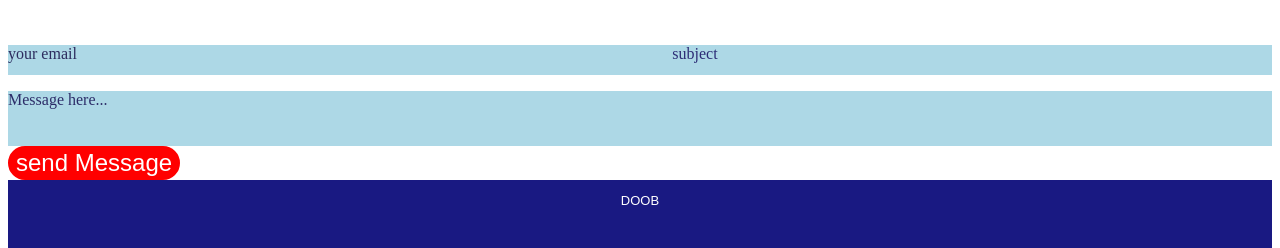
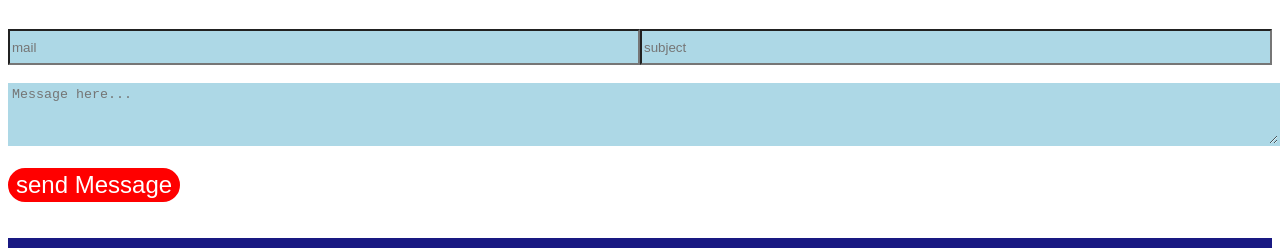
Before and after one commit to zaki4Y/Mini_projet2, a plain HTML site: page index.html in a window 1280 px wide. Shown: the part 111-359 px from the top of the page. Drawn offline with nearby package versions, Linux system fonts and the light colour scheme.

Commit message:
fin de section wissal

```diff
--- a/index.html
+++ b/index.html
@@ -1,5 +1,6 @@
 <!DOCTYPE html>
 <html lang="en">
+
 <head>
     <meta charset="UTF-8">
     <meta name="viewport" content="width=device-width, initial-scale=1.0">
@@ -7,32 +8,40 @@
     <link rel="stylesheet" href="./puplic/css/app.css">
     <link href="https://cdn.jsdelivr.net/npm/remixicon@3.5.0/fonts/remixicon.css" rel="stylesheet">
 </head>
+
 <body>
+    <!-- part1 wissal -->
+    <!-- section 3 -->
     <section class="wissal">
         <p class="red">contact us</p>
         <h3 class="blue">Get in Touch</h3>
         <div class="s1">
-    <p class="mail">
-        your email
-    </p>
-    <p class="subject"> subject</p>
+
+            <input type="email" placeholder="mail">
+
+            <input type="text" placeholder="subject">
         </div>
+        <br>
 
-  <div class="s2">Message here...</div>
+        <textarea name="" id="" cols="30" placeholder="Message here..." rows="10" class="s2"></textarea>
+        <br>
+        <br>
         <button class="w2">send Message</button>
+        <br>
+        <br>
     </section>
+
+<!-- fin de section -->
 
 
 
-
-
-    <!-- part wissal -->
-
+    <!-- part2 wissal -->
+<!-- footer -->
     <footer>
 
         <div class="foot">
             <p class="f">DOOB</p>
-<h3 class="c">   CREATIVITY ABOVE</h3>
+            <h3 class="c"> CREATIVITY ABOVE</h3>
             <ul class="flist">
                 <li>HOME.</li>
                 <li>ABOUT US.</li>
@@ -67,4 +76,5 @@
 
 
 </body>
+
 </html>
--- a/puplic/css/app.css
+++ b/puplic/css/app.css
@@ -1,47 +1,56 @@
 /* wissal */
-.red{
-color: red;
-font-family: sans-serif;
-font-size: large;
+.red {
+    color: red;
+    font-family: sans-serif;
+    font-size: large;
 
 }
-.blue{
+
+.blue {
     color: rgb(37, 37, 106);
     font-size: xX-large;
     font-family: sans-serif;
 }
-.s1{
-    display: flex;;
+
+.s1 {
+    display: flex;
+    ;
     width: 100%;
     justify-content: space-between;
 
 }
-.subject{
+
+.subject {
     background-color: lightblue;
     width: 50%;
     color: rgb(44, 44, 118);
 }
-.mail{
+
+input {
     background-color: lightblue;
     width: 700px;
     height: 30px;
     color: rgb(44, 44, 94);
+
 }
-.s2{
+
+.s2 {
     background-color: lightblue;
+    border: 2px solid lightblue;
     height: 55px;
+    width: 100%;
     color: rgb(44, 44, 104);
 }
-.w2{
+
+.w2 {
     background-color: red;
     color: white;
-    border: 2px solid red ;
-    border-radius: 50px   ;
+    border: 2px solid red;
+    border-radius: 50px;
     font-family: sans-serif;
     font-size: x-large;
     display: flex;
-    flex-direction: column;
-    align-items: center;
+    justify-content: center;
 }
 
 
@@ -80,7 +89,8 @@ font-size: large;
     width: 10%;
     font-size: x-large;
 }
-.socials :hover{
+
+.socials :hover {
     color: gray;
 }
 
```
Lines whose indentation alone changed are shown as unchanged.
